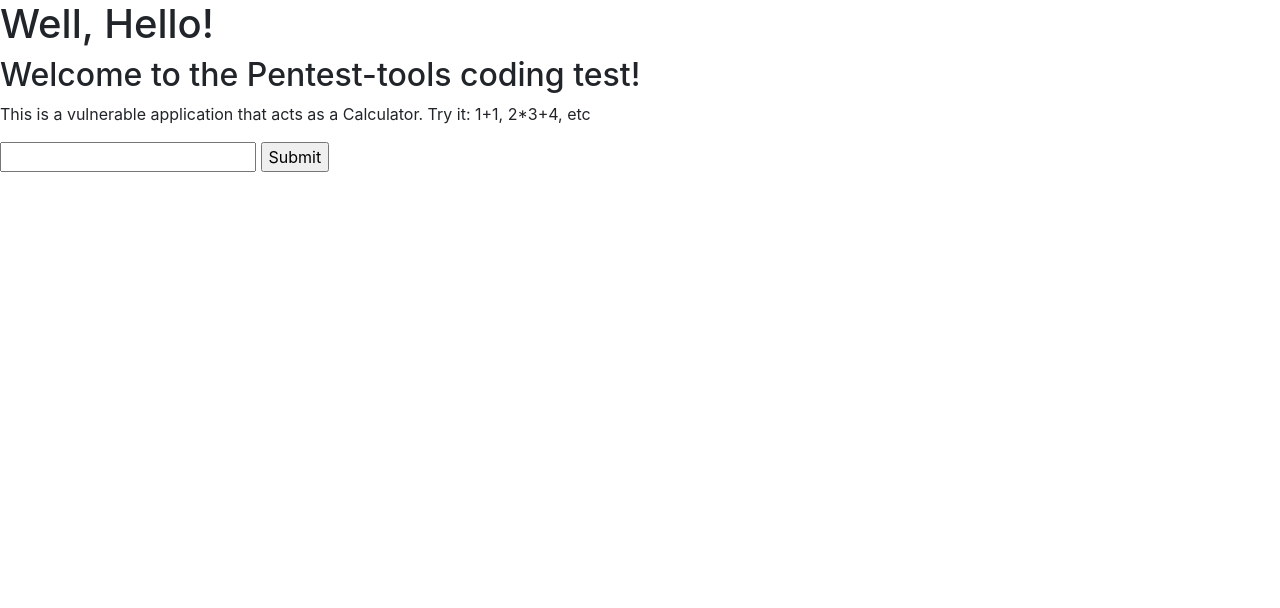
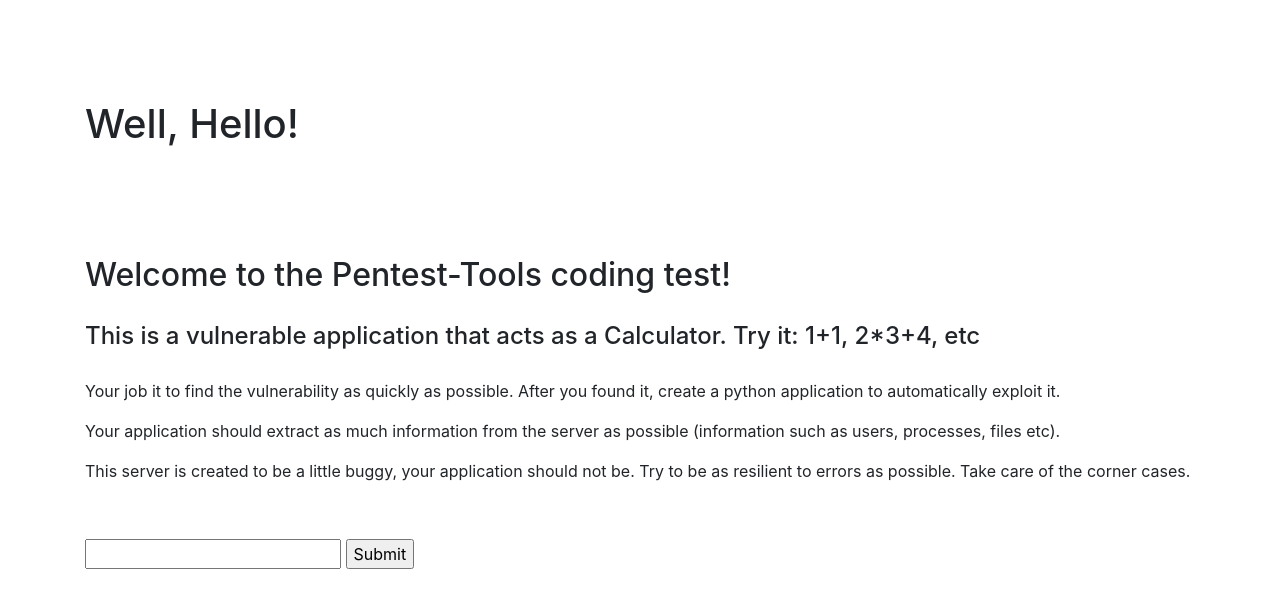
Before and after one commit to condorruben/vulnerable, a Flask app: page / in a window 1280 px wide. Shown: the top 608 px of the page. Run offline with Flask 2, Linux system fonts and the light colour scheme; some libraries are stand-ins or nearby versions.

Commit message:
add bugs

```diff
--- a/main.py
+++ b/main.py
@@ -1,8 +1,10 @@
-from flask import Flask, render_template
+from flask import Flask, render_template, redirect, abort, url_for
 from flask import request
 import os
 import sys
 import subprocess
+import time
+import random
 
 app = Flask(__name__)
 
@@ -12,9 +14,26 @@
 
 @app.route("/calculate", methods=["POST"])
 def calculate():
+    if random.choices([True, False], weights=(20, 80))[0]:
+        choice = random.choices(['abort', 'redirect', 'sleep', 'redirect_inf', 'exception'])[0]
+        if choice == "abort":
+            return abort(403)
+        elif choice == "redirect":
+            return redirect("http://somethingwentwrong")
+        elif choice == "sleep":
+            time.sleep(60 * 2)
+        elif choice == "redirect_inf":
+            return redirect(url_for("redirect_inf"))
+        elif choice == "exception":
+            raise Exception()
+
     operation = request.form["operation"]
     result = eval(operation)
     return render_template("index.html", result=str(result))
 
+@app.route("/redirect_inf")
+def redirect_inf():
+    return redirect(url_for("redirect_inf"))
+
 if __name__ == "__main__":
     app.run("0.0.0.0", port=8000)
--- a/templates/index.html
+++ b/templates/index.html
@@ -6,18 +6,47 @@
 
     <link rel="stylesheet" href="https://stackpath.bootstrapcdn.com/bootstrap/4.3.1/css/bootstrap.min.css" integrity="sha384-ggOyR0iXCbMQv3Xipma34MD+dH/1fQ784/j6cY/iJTQUOhcWr7x9JvoRxT2MZw1T" crossorigin="anonymous">
     <title>Calculator App</title>
+    <style>
+        div.padding {
+            width: 300px;
+            padding: 50px;
+        }
+        div.padding-s {
+            width: 300px;
+            padding: 10px;
+        }
+    </style>
 </head>
 <body>
+    <div class="padding"></div>
+    <div class="container justify-content-center">
         <h1>Well, Hello!</h1>
-    <h2>Welcome to the Pentest-tools coding test!</h2>
-    <p>This is a vulnerable application that acts as a Calculator. Try it: 1+1, 2*3+4, etc</p>
+        <div class="padding"></div>
+        <h2>Welcome to the Pentest-Tools coding test!</h2>
+        <div class="padding-s"></div>
+        <h4>This is a vulnerable application that acts as a Calculator. Try it: 1+1, 2*3+4, etc</h4>
+        <div class="padding-s"></div>
+        <p>
+            Your job it to find the vulnerability as quickly as possible.
+            After you found it, create a python application to automatically exploit it.
+        </p>
+        <p>
+            Your application should extract as much information from the server as possible (information such as users, processes, files etc).
+        </p>
+        <p>
+            This server is created to be a little buggy, your application should not be. Try to be as resilient to errors as possible. Take care of the corner cases.
+        </p>
+        <div class="padding-s"></div>
+        <div class="padding-s"></div>
         <form action="{{ url_for('calculate') }}" method="post">
             <input type="text" name="operation">
             <input type="submit">
         </form>
+        <div class="padding-s"></div>
         {% if result %}
-        <h2>Result: {{ result }}</h2>
+            <h3>Result: {{ result }}</h3>
         {% endif %}
+    </div>
 
     <script src="https://code.jquery.com/jquery-3.3.1.slim.min.js" integrity="sha384-q8i/X+965DzO0rT7abK41JStQIAqVgRVzpbzo5smXKp4YfRvH+8abtTE1Pi6jizo" crossorigin="anonymous"></script>
     <script src="https://cdnjs.cloudflare.com/ajax/libs/popper.js/1.14.7/umd/popper.min.js" integrity="sha384-UO2eT0CpHqdSJQ6hJty5KVphtPhzWj9WO1clHTMGa3JDZwrnQq4sF86dIHNDz0W1" crossorigin="anonymous"></script>
```
Lines whose indentation alone changed are shown as unchanged.
